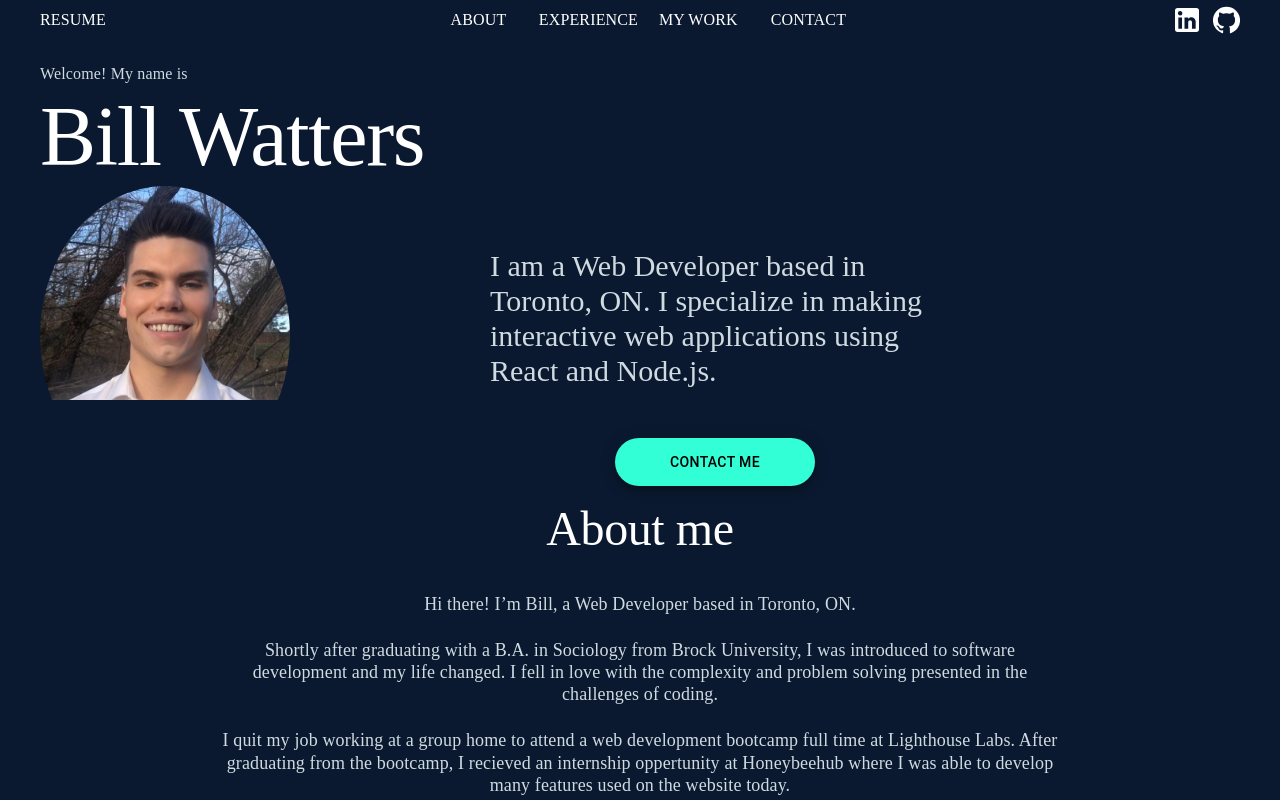
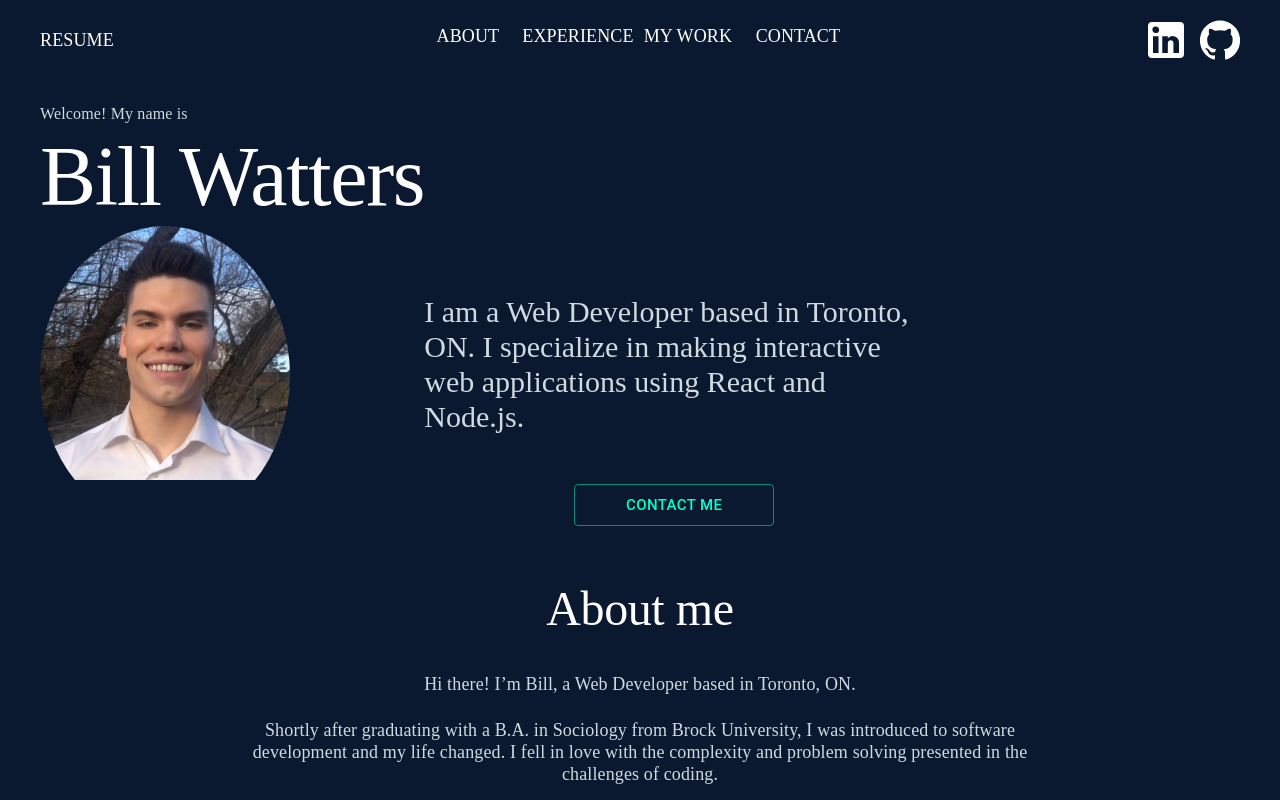
Before and after one commit to WattersIV/portfolio, a React (Create React App) app: page / in a window 1280 px wide. Shown: the top 800 px of the page. Built offline with nearby package versions, Linux system fonts and the light colour scheme.

Commit message:
Realign landing page and make nav bigger

```diff
--- a/src/App.tsx
+++ b/src/App.tsx
@@ -25,7 +25,7 @@ const useStyles = makeStyles((theme) => ({
   landingBackground: {
     backgroundColor: `${theme.palette.primary.main}`,
     backgroundSize: '100vw',
-    height: '50vh',
+    height: '60vh',
   },
 }))
 
--- a/src/componets/ContactButton.tsx
+++ b/src/componets/ContactButton.tsx
@@ -1,4 +1,4 @@
-import { Fab } from '@material-ui/core'
+import { Button } from '@material-ui/core'
 import { makeStyles } from '@material-ui/core/styles'
 import { emailAddy } from '../config'
 
@@ -18,9 +18,9 @@ export default function ContactButton () {
   return (
     <div className={classes.buttonWrapper}>
       <a href={`mailto:${emailAddy}`}>
-        <Fab variant='extended' size='large' className={classes.button} color='secondary'>
+        <Button variant='outlined' size='large' className={classes.button} color='secondary'>
           Contact Me
-        </Fab>
+        </Button>
       </a>
     </div>
   )
--- a/src/componets/LandingPage.tsx
+++ b/src/componets/LandingPage.tsx
@@ -7,9 +7,8 @@ import { theme } from '../theme/theme'
 const useStyles = makeStyles((theme) => ({
   nameIntroductionContainer: {
     display: 'flex',
-    flexDirection: 'column',
     width: '100%',
-    marginTop: '60px',
+    marginTop: '100px',
   },
   pictureContainer: {
     height: '300px',
@@ -28,24 +27,31 @@ const useStyles = makeStyles((theme) => ({
   brightText: {
     color: `${theme.palette.primary.contrastText}`,
   },
+  nameAndPicture: {
+    display: 'flex',
+    flexDirection: 'column',
+  }
 }))
 
-export default function LandingPage () {
+export default function LandingPage() {
   const classes = useStyles(theme)
   return (
     <div className={classes.nameIntroductionContainer}>
+      <div className={classes.nameAndPicture}>
         <Typography variant='subtitle1' color='textPrimary'>
           Welcome! My name is
         </Typography>
         <Typography variant='h1' className={classes.brightText}>
           Bill Watters
         </Typography>
-      <div style={{ flexDirection: 'row', display: 'inline-flex', paddingRight: '300px', justifyContent: 'space-between' }}>
+        <div style={{ flexDirection: 'row', display: 'inline-flex', justifyContent: 'space-between' }}>
           <div className={classes.pictureContainer}>
-          <img src={headshot} alt="Bill's Headshot" className={classes.headshotPic}/>
+            <img src={headshot} alt="Bill's Headshot" className={classes.headshotPic} />
+          </div>
+        </div>
       </div>
       <div className={classes.landingSummary}>
-          <Typography variant='h3' color='textPrimary'>
+        <Typography variant='h3' color='textPrimary' style={{ width: '500px' }}>
           I am a Web Developer based in Toronto, ON.
           I specialize in making interactive web applications using React and Node.js.
             <br />
@@ -53,6 +59,5 @@ export default function LandingPage () {
         </Typography>
       </div>
     </div>
-    </div>
   )
 }
--- a/src/componets/NavBar.tsx
+++ b/src/componets/NavBar.tsx
@@ -14,7 +14,7 @@ import useWindowSize from '../hooks/useWindowSize'
 
 const useStyles = makeStyles((theme) => ({
   navBarContainer: {
-    height: '40px',
+    height: '80px',
     width: '100vw',
     display: 'flex',
     position: 'fixed',
@@ -39,8 +39,25 @@ const useStyles = makeStyles((theme) => ({
   },
   socials: {
     display: 'flex',
-  }
-}))
+  },
+  linkedIn: {
+    fill: 'white',
+    height: '100%',
+    fontSize: 'xxx-large',
+    '&:hover': {
+      fill: `${theme.palette.secondary.main}`,
+    },
+  },
+  github: {
+    fill: 'white',
+    height: '100%',
+    fontSize: '40px',
+    marginLeft: '10px',
+    '&:hover' : {
+      fill: `${theme.palette.secondary.main}`,
+    },
+  },
+  }))
 
 function HideOnScroll(props: any) {
   const { children } = props;
@@ -63,7 +80,7 @@ export default function NavBar(props: any) {
           <div className={classes.resume}>
             <ResumeButton />
           </div>
-          <div className={classes.scrollToButtons}>
+          <div id='scrollButtons' className={classes.scrollToButtons}>
             <Link activeClass="active" to="about" spy={true} smooth={true} duration={500}>
               <NavButton name='About' />
             </Link>
@@ -79,10 +96,10 @@ export default function NavBar(props: any) {
           </div>
           <div className={classes.socials}>
             <a href={`${linkedInURL}`} >
-              <LinkedInIcon style={{ fill: 'white', height: '100%', fontSize: 'xx-large' }} />
+              <LinkedInIcon className={classes.linkedIn} />
             </a>
             <a href={`${githubURL}`} >
-              <GitHubIcon style={{ fill: 'white', height: '100%', fontSize: '27px', marginLeft: '10px' }} />
+              <GitHubIcon className={classes.github} />
             </a>
           </div>
         </div>
--- a/src/componets/NavButton.tsx
+++ b/src/componets/NavButton.tsx
@@ -20,7 +20,7 @@ export default function NavButton (props: any) {
   const { name } = props
   return (
         <Button className={classes.button}  size='small' color='primary'>
-      <Typography className={classes.header} variant='subtitle1' >
+      <Typography className={classes.header} variant='h4' >
         {name}
       </Typography>
     </Button>
--- a/src/componets/ResumeButton.tsx
+++ b/src/componets/ResumeButton.tsx
@@ -20,7 +20,7 @@ export default function ResumeButton(props: any) {
   const classes = useStyles(theme)
   return (
     <a href={resume} rel="noopener noreferrer" target="_blank" style={{ display: 'flex', alignItems: 'center' }}>
-      <Typography className={classes.resumeText} variant='subtitle1' >
+      <Typography className={classes.resumeText} variant='h4' >
         RESUME
       </Typography>
     </a>
--- a/src/theme/theme.ts
+++ b/src/theme/theme.ts
@@ -6,15 +6,15 @@ export const titlePadding = '35px'
 export const theme = createMuiTheme({
   palette: {
     primary: {
-      dark: '#34414e',
+      dark: '#040c16',
       main: '#0a192f',
-      light: '#416284',
+      light: '#205fac',
       contrastText: '#fff',
     },
     secondary: {
-      dark: '#075106',
-      main: '#33ffd6',
-      light: '#8be001',
+      dark: '#00997a',
+      main: '#00ffcc',
+      light: '#66ffe0',
       contrastText: '#000000',
     },
     error: {
@@ -22,7 +22,7 @@ export const theme = createMuiTheme({
     },
     text: {
       primary: '#d0dae1',
-      secondary: '#000000',
+      secondary: '#c1ced7',
     },
   },
   typography: {
```
Also changed, not shown: 1 other file (tests, documents, lock files or other folders). Lines whose indentation alone changed are shown as unchanged.
